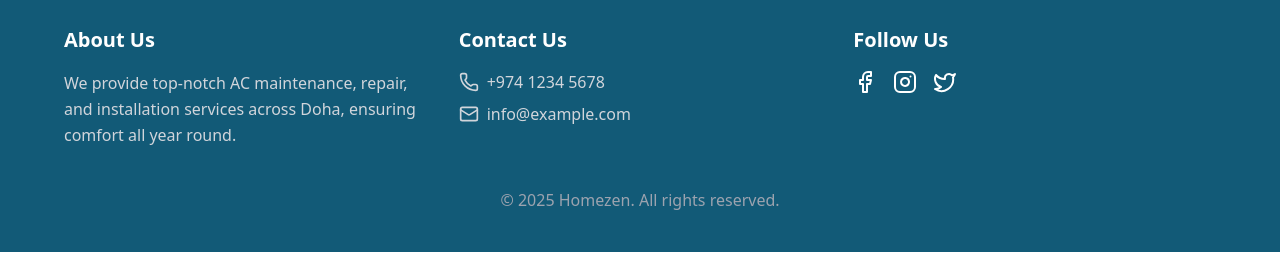
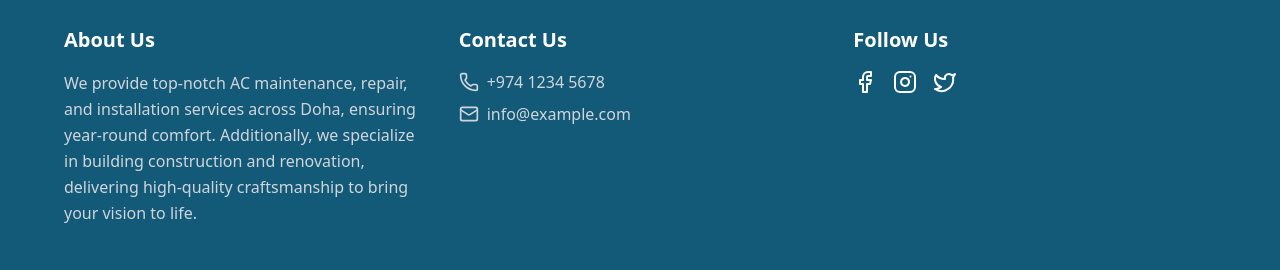
Before and after one commit to shamilmohd69/homezen, a Next.js app: page / in a window 1280 px wide. Shown: the part 2022-2292 px from the top of the page. Built offline with nearby package versions, Linux system fonts and the light colour scheme.

Commit message:
added footer 1

```diff
--- a/src/components/Footer.jsx
+++ b/src/components/Footer.jsx
@@ -20,8 +20,7 @@ const Footer = () => {
         >
           <h3 className="text-xl font-semibold mb-4">About Us</h3>
           <p className="text-gray-300 leading-relaxed">
-            We provide top-notch AC maintenance, repair, and installation
-            services across Doha, ensuring comfort all year round.
+          We provide top-notch AC maintenance, repair, and installation services across Doha, ensuring year-round comfort. Additionally, we specialize in building construction and renovation, delivering high-quality craftsmanship to bring your vision to life.
           </p>
         </motion.div>
 
```
